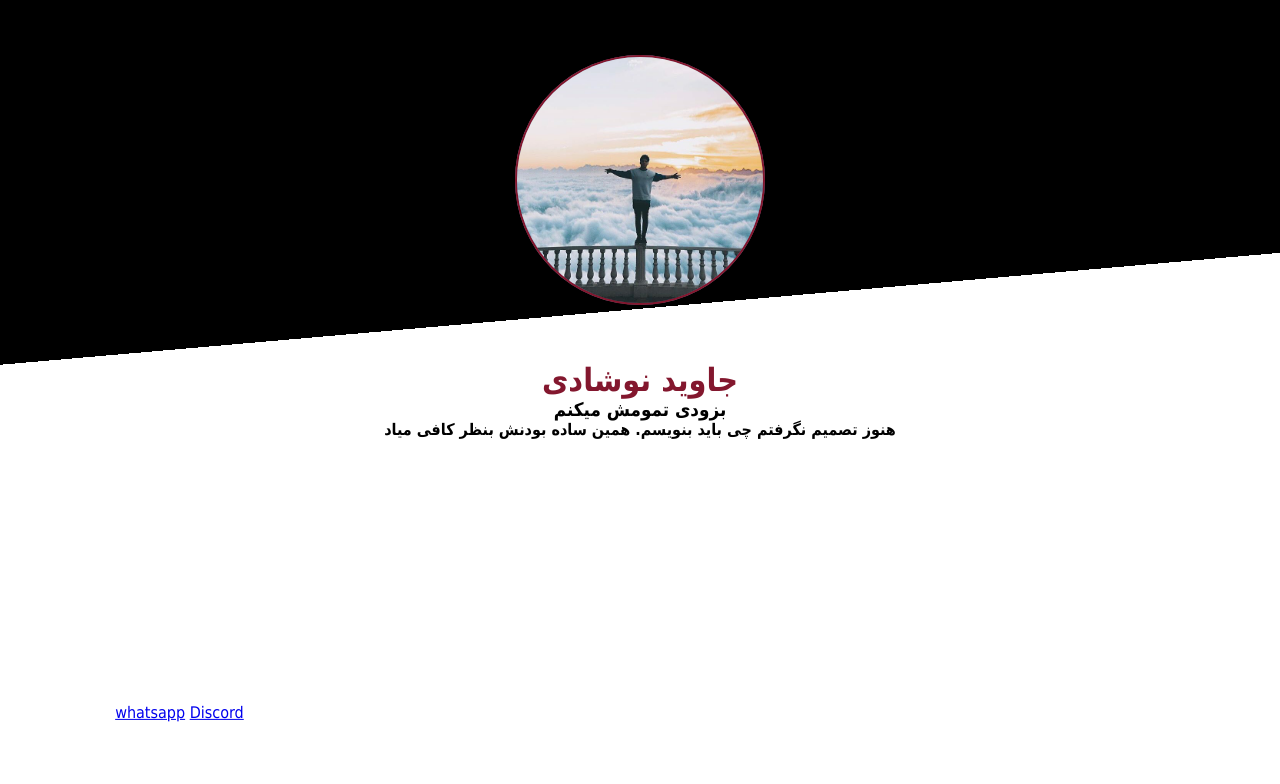
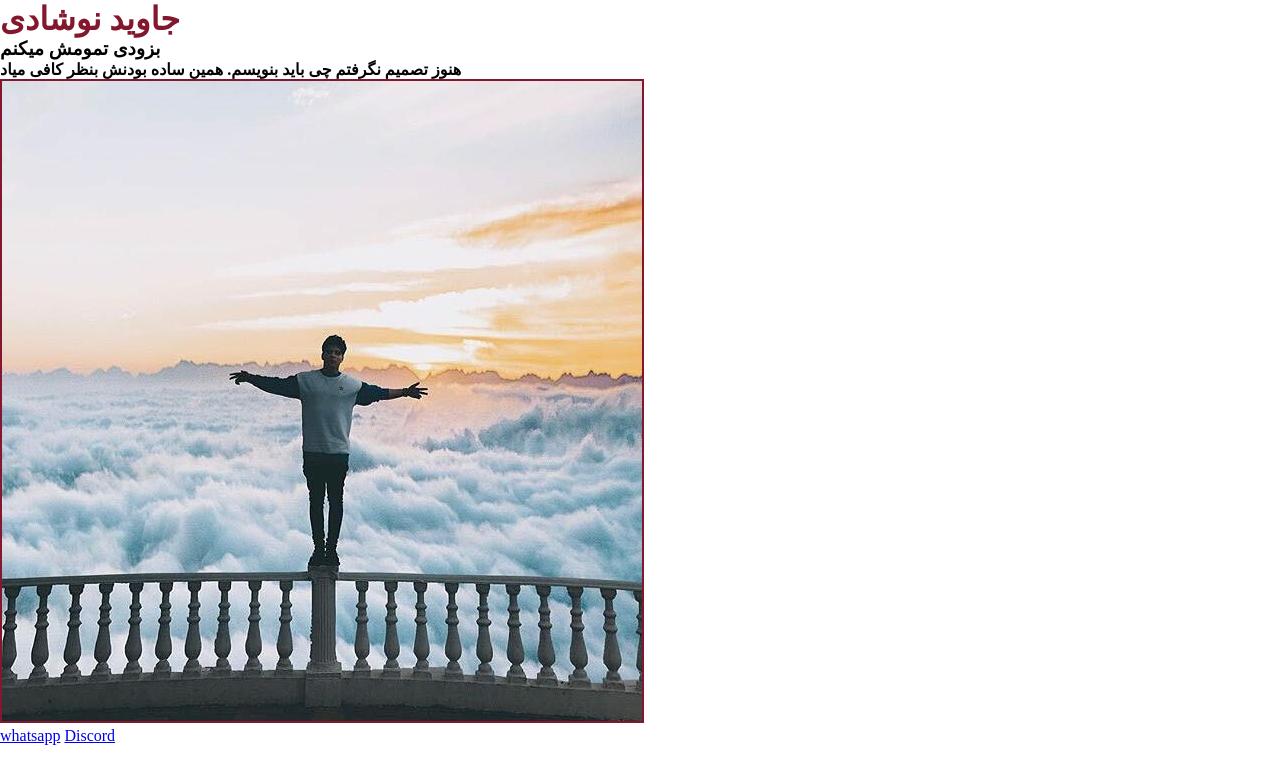
Before and after one commit to JavidNoshadi/JavidNoshadi.github.io, a plain HTML site: page index.html in a window 1280 px wide. Drawn offline with Linux system fonts and the light colour scheme; a small style sheet from the web is missing.

Commit message:
added loader. but i had to clear all the css xD

```diff
--- a/app.js
+++ b/app.js
@@ -1,3 +1,4 @@
+let body = document.querySelector('body')
 // i use generated nums to get diffrent colors . so each time user visit the site, they will see diffrent colors as base theme:)
 function colors() {
   let num1 = Math.floor(Math.random() * 255)
@@ -10,3 +11,9 @@ let avatar = document.querySelector('.avatar img')
 let head = document.querySelector('.head h1')
 avatar.style.border = `2px solid rgb(${nums})`;
 head.style.color = `rgb(${nums})`;
+let dot = document.querySelector('.dot')
+let loader = document.querySelector('.loader')
+dot.addEventListener('animationend',()=>{
+  loader.style.display = 'none'
+})
+console.log(dot)
--- a/index.html
+++ b/index.html
@@ -5,16 +5,27 @@
   <meta http-equiv="content-type" content="text/html; charset=utf-8" />
   <meta name="viewport" content="width=device-width, initial-scale=1">
   <link rel="stylesheet" href="style.css" type="text/css" media="all" />
-  <link href='http://awebfont.ir/css?id=1047' rel='stylesheet' type='text/css'>
   <title>Javid Noshadi</title>
 </head>
 
 <body>
+  <div class="loader">
+    <h1>
+      <span>L</span>
+      <span>O</span>
+      <span>A</span>
+      <span>D</span>
+      <span>I</span>
+      <span>N</span>
+      <span>G</span>
+    </h1>
+    <div class="dot"></div>
+  </div>
   <div class="container">
     <div class="head">
-          <h1>جاوید نوشادی</h1>
-          <h3 class="">بزودی تمومش میکنم </h3>
-          <h4>هنوز تصمیم نگرفتم چی باید بنویسم. همین ساده بودنش بنظر کافی میاد</h4>
+      <h1>جاوید نوشادی</h1>
+      <h3 class="">بزودی تمومش میکنم </h3>
+      <h4>هنوز تصمیم نگرفتم چی باید بنویسم. همین ساده بودنش بنظر کافی میاد</h4>
     </div>
     <div class="avatar">
       <img src="img/profile.jpg" alt="profile" />
--- a/style.css
+++ b/style.css
@@ -1,50 +1,63 @@
 * {
-  box-sizing: border-box;
   margin: 0;
   padding: 0;
 }
 
-:root {
-  --main-color: #BBBCCD;
+.loader {
+  background: black;
+  position: absolute;
+  height: 100vh;
+  width: 100%;
+  color: white;
 }
 
-body {
-  position: relative;
-  height: 100vh;
-  width: 100%;
-  font-family: 'B Koodak', tahoma, Arial;
-  background-image: linear-gradient(175deg, black 40%, white 10%);
+.dot {
+  width: 40px;
+  height: 40px;
+  background: white;
+  border-radius: 50%;
+  animation: dotanim 5s ease forwards;
 }
 
-.avatar {
-  height: 250px;
-  width: 250px;
-  background: #717498;
-  border-radius: 50%;
-  position: absolute;
-  top: 10%;
-  left: 50%;
-  transform: translate(-50%, -10%);
+@keyframes dotanim {
+
+  10% {
+    transform: scale(.2);
   }
 
-.avatar img {
-  height: 100%;
-  border-radius: 50%;
+  20% {
+    transform: scale(.6);
   }
 
-.head {
-  direction: rtl;
-  font-weight: normal;
-  position: absolute;
-  top: 50%;
-  text-align: center;
-  left: 50%;
-  transform: translate(-50%, -50%);
+  30% {
+    transform: scale(.2);
   }
 
-.links {
-  position: absolute;
-  left: 10%;
-  top: 90%;
-  transform: translate(-10%, -90%);
+  40% {
+    transform: scale(.6);
   }
+
+  50% {
+    transform: scale(.2);
+  }
+
+  60% {
+    transform: scale(.6);
+  }
+
+  70% {
+    transform: scale(.2);
+  }
+
+  80% {
+    transform: scale(.6);
+  }
+
+  90% {
+    transform: scale(.2);
+  }
+
+  100% {
+    transform: scale(99);
+  }
+}
```
Lines whose indentation alone changed are shown as unchanged.
